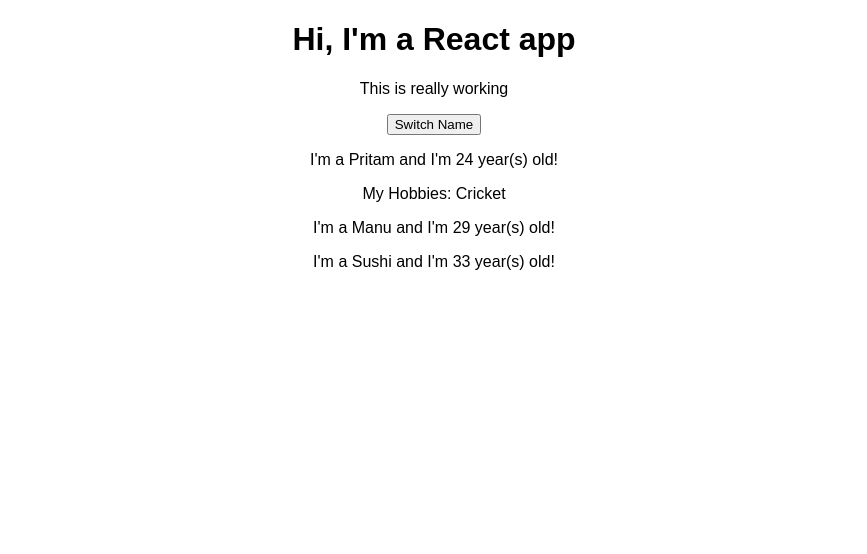
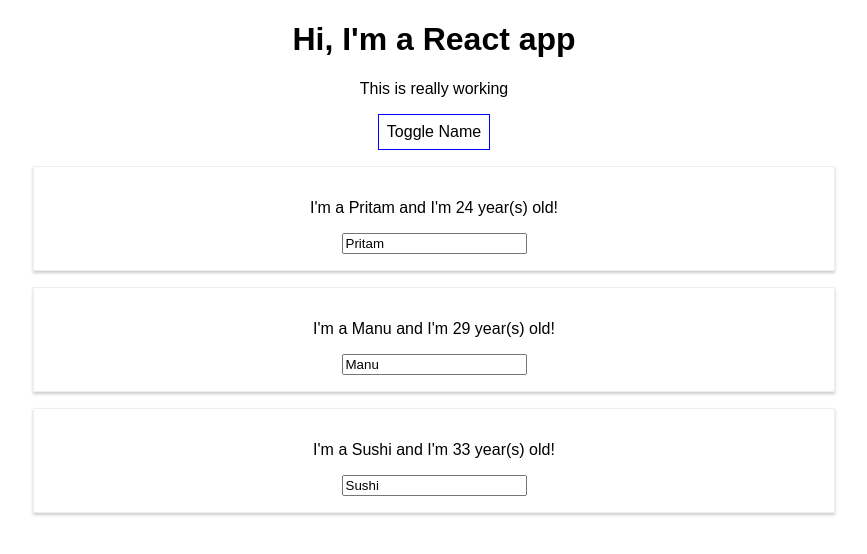
Before and after one commit to pritamnb/react-complete-guide, a React (Create React App) app: page / in a window 1280 px wide. Shown: the top 554 px of the page, without its empty margins (206-1073 px from the left). Built offline with nearby package versions, Linux system fonts and the light colour scheme.

Commit message:
dynamic name change handler lect- 4

```diff
--- a/src/App.js
+++ b/src/App.js
@@ -1,47 +1,84 @@
+// @ts-nocheck
 import React, { useState } from 'react';
 import './App.css';
 import Person from './Person/Person';
-const App = (props) => {
+const App = () => {
   const [personsState, setPersonsState] = useState({
     persons: [
-      { name: 'Pritam', age: 24 },
-      { name: 'Manu', age: 29 },
-      { name: 'Sushi', age: 33 },
+      { id: 1, name: 'Pritam', age: 24 },
+      { id: 2, name: 'Manu', age: 29 },
+      { id: 3, name: 'Sushi', age: 33 },
     ],
     otherState: 'Some other state',
+    showPersons: true,
   });
-  console.log(personsState);
+  // console.log(personsState);
 
-  const switchNameHandler = () => {
-    // console.log('Was clicked!');
-    // DONT DO THIS this.state.persons[0].name = 'Pritam Bhalerao';
+  const nameChangedHandler = (event, id) => {
+    console.log('*******************', event.target.value, id);
+
+    const personIndex = personsState.persons.findIndex((p) => {
+      return p.id === id;
+    });
+    const person = { ...personsState.persons[personIndex] };
+
+    // or
+    // const person = Object.assign({},personsState.persons[personIndex]);
+    person.name = event.target.value;
+    const changedPerson = [...personsState.persons];
+    console.log('############', person);
+
+    changedPerson[personIndex] = person;
+    console.log('*******************', changedPerson);
     setPersonsState({
-      persons: [
-        { name: 'Pritam Bhalerao', age: 24 },
-        { name: 'Manu', age: 29 },
-        { name: 'Sushi', age: 33 },
-      ],
+      persons: changedPerson,
+      ...personsState,
     });
+    console.log(personsState);
   };
+  const deletePersonHandle = (peronIndex) => {
+    const persons = personsState.persons;
+    persons.splice(peronIndex, 1);
+    setPersonsState({ persons: persons, ...personsState });
+  };
+  const togglePersonHandler = () => {
+    const doesShow = personsState.showPersons;
+    setPersonsState({ ...personsState, showPersons: !doesShow });
+  };
+  const style = {
+    backgroundColor: 'white',
+    font: 'inherit',
+    border: '1px solid blue',
+    padding: '8px',
+    cursor: 'pointer',
+  };
+  let persons = null;
+  if (personsState.showPersons) {
+    persons = (
+      <div>
+        {personsState.persons.map((person, index) => {
+          return (
+            <Person
+              click={() => deletePersonHandle(index)}
+              changed={(event) => nameChangedHandler(event, person.id)}
+              name={person.name}
+              age={person.age}
+              key={person.id}
+            />
+          );
+        })}
+      </div>
+    );
+  }
   return (
     <div className='App'>
       <h1> Hi, I'm a React app</h1>
       <p>This is really working</p>
-      <button onClick={switchNameHandler}> Switch Name</button>
-      <Person
-        name={personsState.persons[0].name}
-        age={personsState.persons[0].age}
-      >
-        My Hobbies: Cricket
-      </Person>
-      <Person
-        name={personsState.persons[1].name}
-        age={personsState.persons[1].age}
-      />
-      <Person
-        name={personsState.persons[2].name}
-        age={personsState.persons[2].age}
-      />
+      <button style={style} onClick={togglePersonHandler}>
+        {' '}
+        Toggle Name
+      </button>
+      {persons}
     </div>
   );
   // return React.createElement(
--- /dev/null
+++ b/src/Person/Person.css
@@ -0,0 +1,8 @@
+.Person {
+  width: 60%;
+  margin: 16px auto;
+  border: 1px solid #eee;
+  box-shadow: 0 2px 3px #ccc;
+  padding: 16px;
+  text-align: center;
+}
--- a/src/Person/Person.js
+++ b/src/Person/Person.js
@@ -1,11 +1,13 @@
 import React from 'react';
+import './Person.css';
 const person = (props) => {
   return (
-    <div>
-      <p>
+    <div className='Person'>
+      <p onClick={props.click}>
         I'm a {props.name} and I'm {props.age} year(s) old!
       </p>
       <p>{props.children}</p>
+      <input type='text' onChange={props.changed} value={props.name}></input>
     </div>
   );
 };
```
